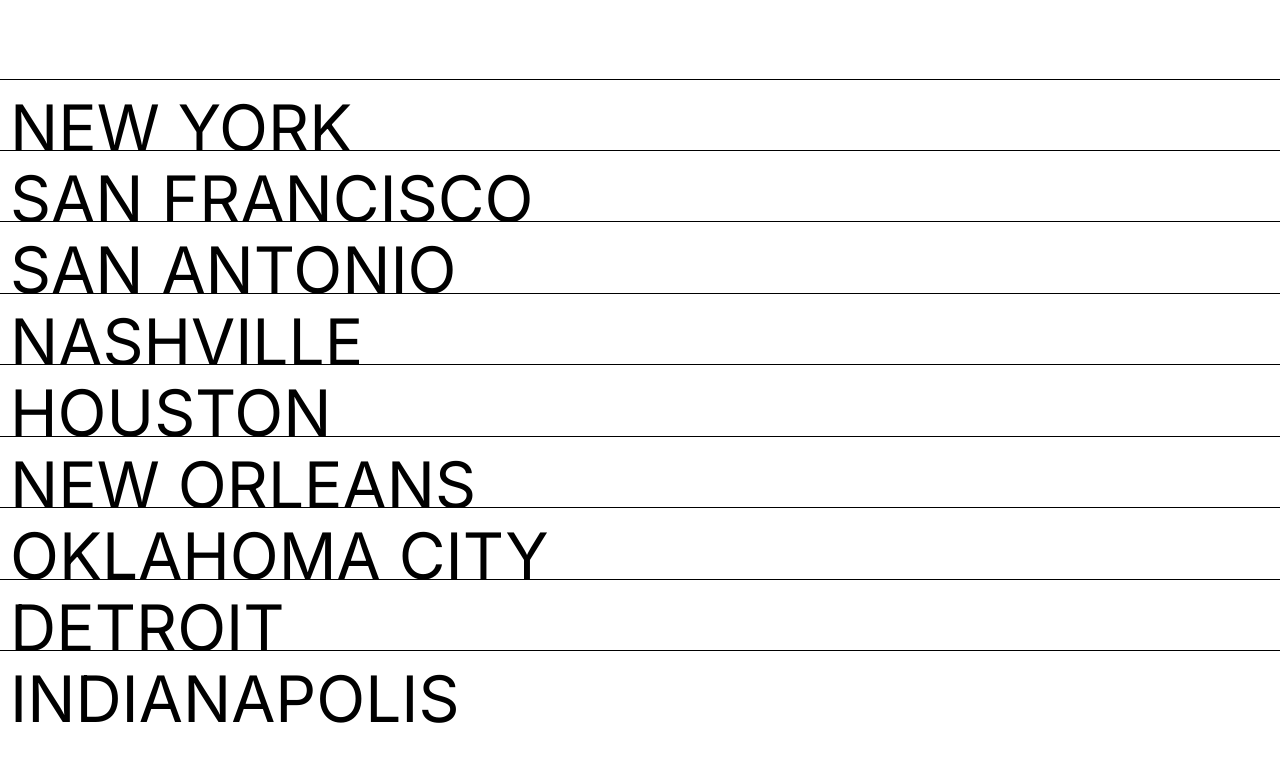
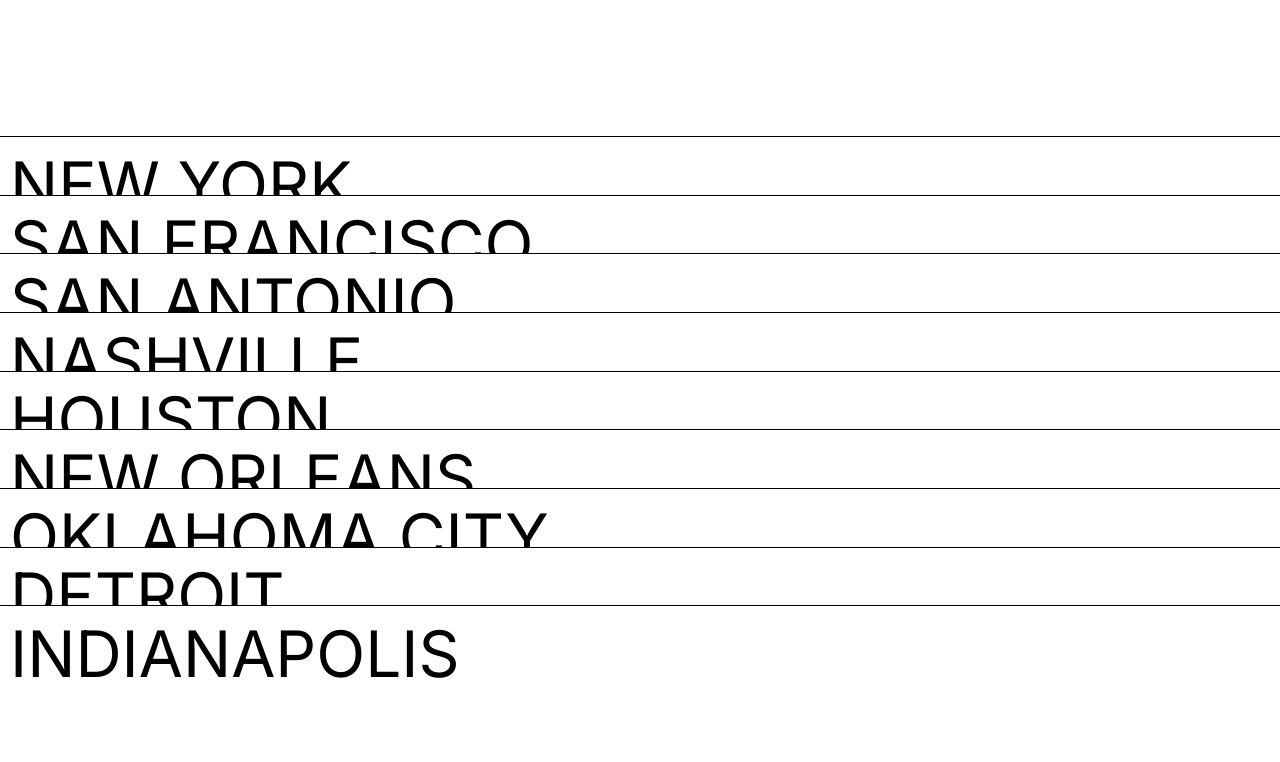
Before and after one commit to Andriikryl/text-animation, a Next.js app: page / in a window 1280 px wide. Shown: the top 762 px of the page. Built offline with nearby package versions, Linux system fonts and the light colour scheme.

Commit message:
add new size

```diff
--- a/src/app/page.js
+++ b/src/app/page.js
@@ -42,12 +42,10 @@ const projects = [
   },
 ];
 
-//https://anacuna.com/
-
 export default function Home() {
   const manageMouseEnter = (e, index) => {
     gsap.to(e.target, {
-      top: "-2vw",
+      top: "-3vw",
       backgroundColor: projects[index].color,
       duration: 0.3,
     });
--- a/src/app/page.module.css
+++ b/src/app/page.module.css
@@ -13,7 +13,7 @@
     border-top: 1px solid black;
     cursor: pointer;
     position: relative;
-    margin-bottom: -2vw;
+    margin-bottom: -3vw;
     background-color: white;
   }
 
```
